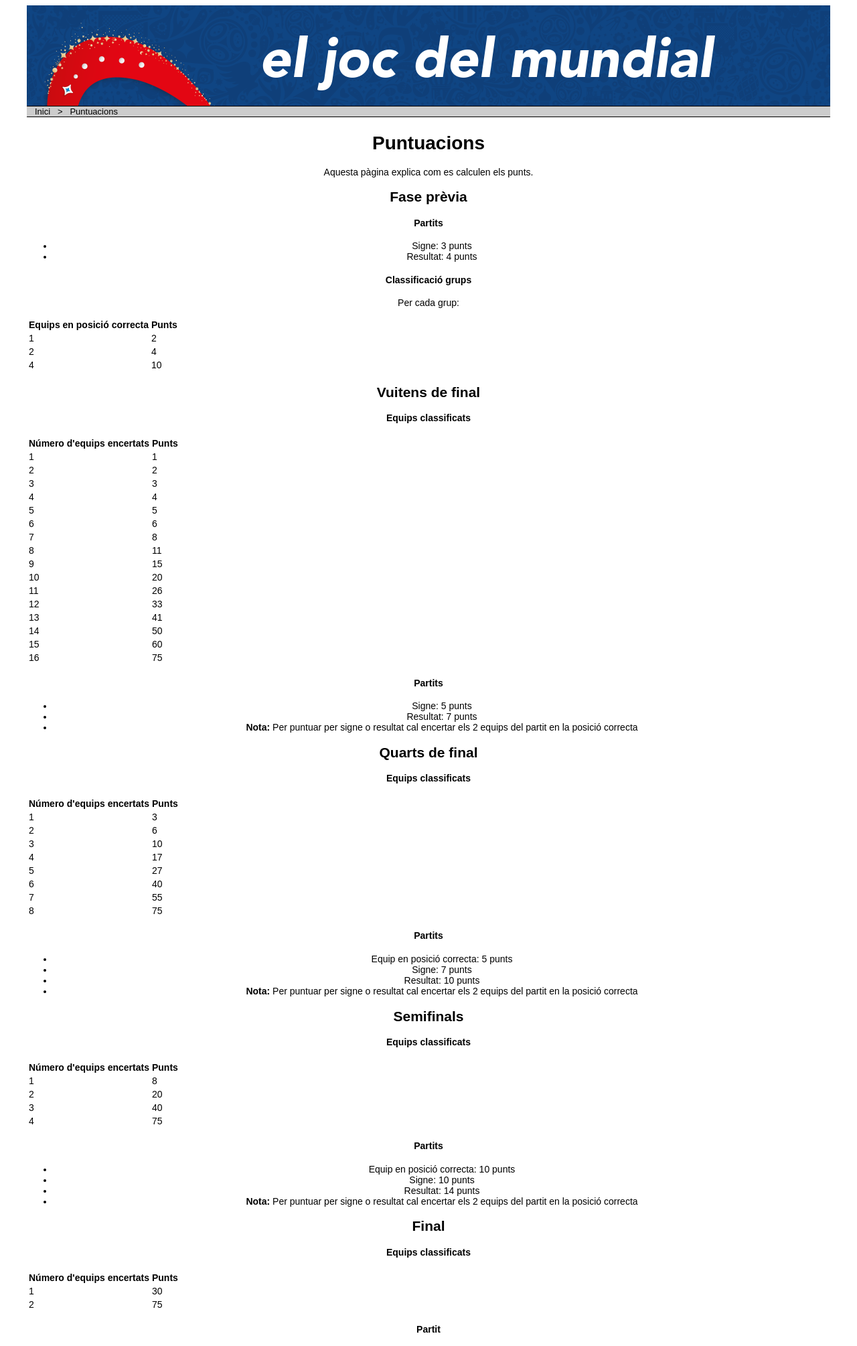
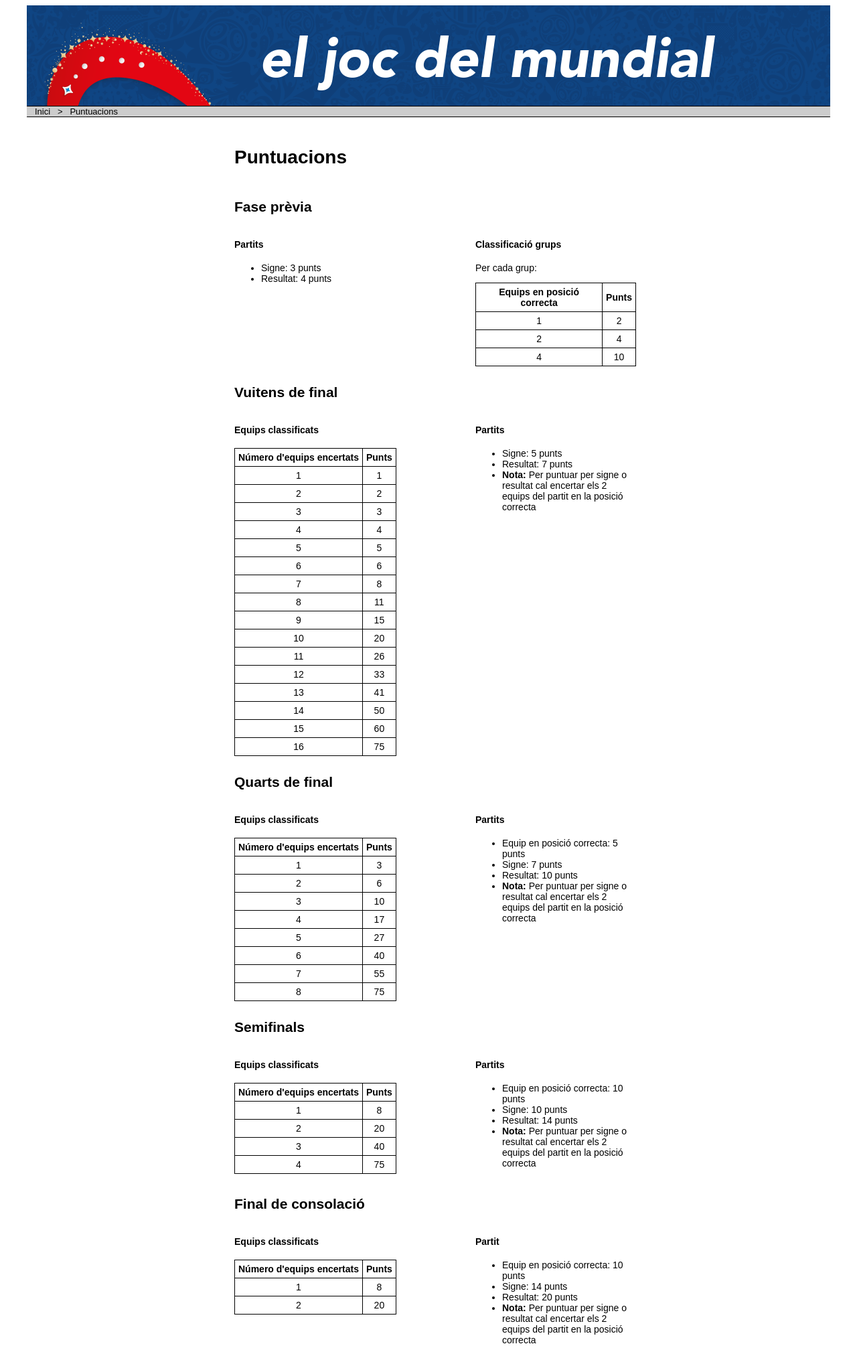
Before and after one commit to xjaner/mundial2018, a Django app: template mundial2018/joc/templates/joc/puntuacions.html in a window 1280 px wide. Shown: the top 2010 px of the page at 67% size. Run offline with Django 3.2, Linux system fonts and the light colour scheme; the template is opened without the code that fills it, so the values that code supplies are empty; some libraries are stand-ins or nearby versions.

Commit message:
Actualitzats els punts i coses de l'admin

```diff
--- a/mundial2018/joc/templates/joc/puntuacions.html
+++ b/mundial2018/joc/templates/joc/puntuacions.html
@@ -21,7 +21,6 @@
 {% block content %}
 <div class="requadre">
 <h1>Puntuacions</h1>
-<p>Aquesta pàgina explica com es calculen els punts.</p>
 <div class="tot">
 <h2>Fase prèvia</h2>
 </div>
@@ -142,6 +141,29 @@
 </ul>
 </div>
 <div class="tot">
+<h2>Final de consolació</h2>
+</div>
+<div class="esquerra">
+<h4>Equips classificats</h4>
+<table class="tauleta">
+    <tr>
+        <td><b>Número d'equips encertats</b></td>
+        <td><b>Punts</b></td>
+    </tr>
+    <tr><td>1</td><td>8</td></tr>
+    <tr><td>2</td><td>20</td></tr>
+</table>
+</div>
+<div class="dreta">
+<h4>Partit</h4>
+<ul>
+    <li>Equip en posició correcta: 10 punts</li>
+    <li>Signe: 14 punts</li>
+    <li>Resultat: 20 punts</li>
+    <li><b>Nota:</b> Per puntuar per signe o resultat cal encertar els 2 equips del partit en la posició correcta</li>
+</ul>
+</div>
+<div class="tot">
 <h2>Final</h2>
 </div>
 <div class="esquerra">
@@ -174,10 +196,13 @@
     </tr>
     <tr><td>Primer</td><td>50</td></tr>
     <tr><td>Segon</td><td>25</td></tr>
+    <tr><td>Tercer</td><td>15</td></tr>
+    <tr><td>Quart</td><td>10</td></tr>
 </table>
 <div class="tot">
 <h2>Notes</h2>
 <ul>
+    <li>La puntuació per la classificació de grups es calcularà després de l'últim partit de la fase de grups.</li>
     <li>Els signe dels partits de les fases eliminatòries serà el del final dels 90 minuts.</li>
 </ul>
 </div>
--- a/mundial2018/joc/views/pronostic_admin.py
+++ b/mundial2018/joc/views/pronostic_admin.py
@@ -89,7 +89,7 @@ def pronostic_admin(request):
     try:
         seguent_grup = Grup.objects.get(id=grup.id + 1).nom
     except Grup.DoesNotExist:
-        seguent_grup = 'G'
+        seguent_grup = 'N'
 
     partits = Partit.objects.filter(grup=grup)
 
@@ -105,7 +105,7 @@ def pronostic_admin(request):
         PronosticPartit.objects.get_or_create(jugador=jugador, partit=partit, **items)
 
     grup_form = GrupForm(queryset=PronosticPartit.objects.filter(
-        jugador=jugador, partit__grup__nom=grup))
+        jugador=jugador, partit__grup=grup))
 
     equips_classificacio = []
     template = 'grup.html'
--- a/mundial2018/static/css/estil_usuaris.css
+++ b/mundial2018/static/css/estil_usuaris.css
@@ -88,3 +88,36 @@
 	font-weight: bold;
 	color: black;
 }
+.requadre
+{
+	width:600px;
+	margin:auto;
+	margin-top: 40px;
+    padding-left: 20px;
+    text-align: left;
+}
+.tauleta
+{
+    border-collapse: collapse;
+}
+.tauleta td, th
+{
+    border: 1px solid black;
+    text-align: center;
+    padding: 5px;
+}
+.tot
+{
+    padding-top: 10px;
+    clear: both;
+}
+.esquerra
+{
+    float: left;
+    width: 60%;
+}
+.dreta
+{
+    float: right;
+    width: 40%;
+}
```
Also changed, not shown: mundial2018/joc/admin_utils.py (+52 -2 lines), mundial2018/joc/templates/joc/entrada_admin.html (added, +92 -0 lines), mundial2018/joc/templates/joc/partit_admin.html (added, +24 -0 lines), mundial2018/joc/utils.py (+8 -7 lines), README.md.
